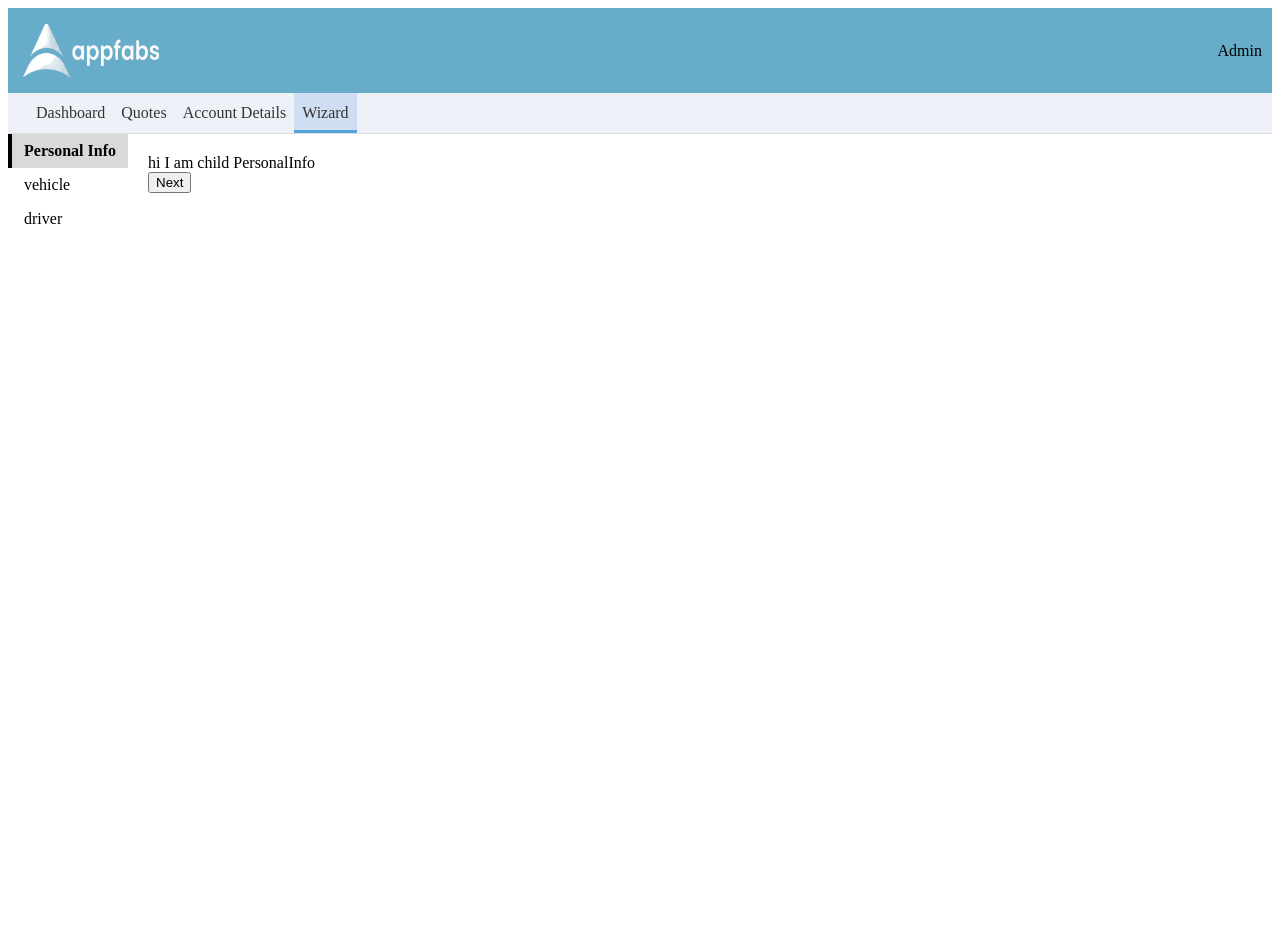
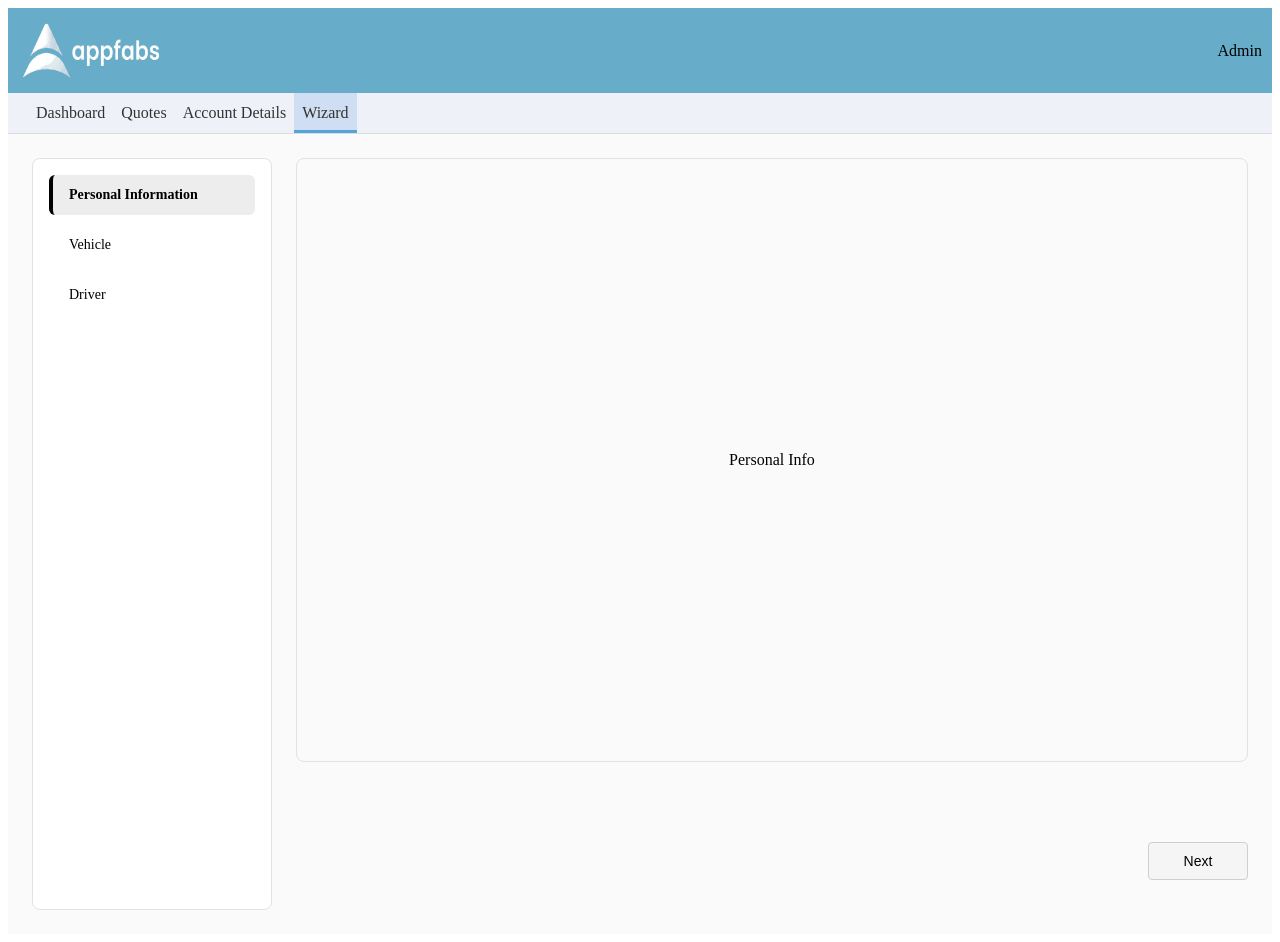
Before and after one commit to madhanmohan047/producerportal, a React (Create React App) app: page /wizard in a window 1280 px wide. Before the commit the page ends 800 px from the top, so only its background shows below. Built offline with nearby package versions, Linux system fonts and the light colour scheme; no server answers.

Commit message:
wizard updates

```diff
--- a/src/assets/variables.scss
+++ b/src/assets/variables.scss
@@ -8,6 +8,7 @@
   --tab-button-color: #cfdef2;
   --hover-color: #dce4ef;
   --table-header-color: #f5f7fac6;
+  --nav-color: #000000;
 
   /* 📏 Spacing (margin / padding) */
   --space-xs: 4px;
--- /dev/null
+++ b/src/components/Wizard/Wizard.module.scss
@@ -0,0 +1,44 @@
+/* Wizard.module.scss */
+
+.wizard-container {
+  display: flex;
+  height: 100vh;
+  background-color: #fafafa;
+  padding: 24px;
+  gap: 24px;
+  box-sizing: border-box;
+  overflow: hidden;
+}
+
+.wizard-sidebar {
+  width: 240px;
+  background-color: #ffffff;
+  border: 1px solid #e2e2e2;
+  border-radius: 8px;
+  padding: 16px;
+  box-sizing: border-box;
+}
+
+.wizard-step {
+  padding: 12px 16px;
+  margin-bottom: 10px;
+  border-radius: 6px;
+  border-left: 4px solid transparent;
+  font-size: 14px;
+  transition: all 0.2s ease;
+}
+
+.wizard-step:hover {
+  background-color: #f5f5f5;
+}
+
+.active-step {
+  font-weight: 600;
+  background-color: #ededed;
+  border-left: 4px solid #000;
+}
+
+.wizard-content {
+  flex: 1;
+  height: 100%;
+}
--- a/src/components/Wizard/Wizard.tsx
+++ b/src/components/Wizard/Wizard.tsx
@@ -1,45 +1,43 @@
 import React, { useState } from "react";
 import { WizardProps } from "../../types/Wizardtype";
+import styles from "./Wizard.module.scss";
 
 export const Wizard = (wizardProps: WizardProps) => {
   // works also=>export const Wizard = ({ steps, location }: WizardProps) => {
+
   const [currentIndex, setCurrentIndex] = useState(0);
+
   const currentStep = wizardProps.steps[currentIndex];
   const CurrentComponent = currentStep.component;
+
   const goNext = () => {
     if (currentIndex < wizardProps.steps.length - 1) {
       setCurrentIndex(currentIndex + 1);
     }
   };
+
   const goBack = () => {
     if (currentIndex > 0) {
       setCurrentIndex(currentIndex - 1);
     }
   };
+
   return (
-    <div style={{ display: "flex" }}>
-      <div>
+    <div className={styles["wizard-container"]}>
+      <div className={styles["wizard-sidebar"]}>
         {wizardProps.steps.map((step, index) => (
           <div
             key={step.id}
-            style={{
-              padding: "8px 12px",
-              cursor: "default",
-              fontWeight: index === currentIndex ? "bold" : "normal",
-              backgroundColor:
-                index === currentIndex ? "#d9d9d9" : "transparent",
-              borderLeft:
-                index === currentIndex
-                  ? "4px solid #000"
-                  : "4px solid transparent",
-            }}
+            className={`${styles["wizard-step"]} ${
+              index === currentIndex ? styles["active-step"] : ""
+            }`}
           >
             {step.wizardPageConfig.title}
           </div>
         ))}
       </div>
 
-      <div style={{ margin: "20px" }}>
+      <div className={styles["wizard-content"]}>
         {CurrentComponent ? (
           <CurrentComponent
             step={currentStep}
--- /dev/null
+++ b/src/components/Wizard/WizardPage/Wizardpage.module.scss
@@ -0,0 +1,40 @@
+/* WizardPage.module.scss */
+
+.wizard-page {
+  display: flex;
+  flex-direction: column;
+  height: 100%;
+}
+
+.wizard-page-content {
+  flex: 0 0 80%;
+  border: 1px solid #e2e2e2;
+  border-radius: 8px;
+
+  display: flex;
+  align-items: center;
+  justify-content: center;
+}
+
+.wizard-page-actions {
+  flex: 0 0 20%;
+  display: flex;
+  justify-content: space-between;
+  align-items: center;
+  width: 100%;
+  padding-top: 24px;
+}
+
+.wizard-button {
+  min-width: 100px;
+  padding: 10px 18px;
+  border: 1px solid #cfcfcf;
+  background-color: #f5f5f5;
+  cursor: pointer;
+  font-size: 14px;
+  border-radius: 4px;
+}
+
+.wizard-button:hover {
+  background-color: #e9e9e9;
+}
--- /dev/null
+++ b/src/components/Wizard/WizardPage/Wizardpage.tsx
@@ -0,0 +1,38 @@
+import React from "react";
+import { WizardPageProps } from "../../../types/Wizardtype";
+import styles from "./Wizardpage.module.scss";
+
+const WizardPage = (wizardPageProps: WizardPageProps) => {
+  return (
+    <div className={styles["wizard-page"]}>
+      <div className={styles["wizard-page-content"]}>
+        {wizardPageProps.children}
+      </div>
+
+      <div className={styles["wizard-page-actions"]}>
+        <button
+          className={styles["wizard-button"]}
+          onClick={wizardPageProps.handlePrevious}
+          style={{
+            visibility:
+              wizardPageProps.step.wizardPageConfig.buttonProps.previous.label
+                .length > 0
+                ? "visible"
+                : "hidden",
+          }}
+        >
+          {wizardPageProps.step.wizardPageConfig.buttonProps.previous.label}
+        </button>
+
+        <button
+          className={styles["wizard-button"]}
+          onClick={wizardPageProps.handleNext}
+        >
+          {wizardPageProps.step.wizardPageConfig.buttonProps.next.label}
+        </button>
+      </div>
+    </div>
+  );
+};
+
+export default WizardPage;
--- a/src/components/Wizard/Wizardpage.tsx
+++ /dev/null
@@ -1,27 +0,0 @@
-import React from "react";
-import { WizardPageProps } from "../../types/Wizardtype";
-import { Button } from "../common";
-
-const WizardPage = (wizardPageProps: WizardPageProps) => {
-  return (
-    <>
-      {wizardPageProps.children}
-
-      <div>
-        <button onClick={wizardPageProps.handleNext}>
-          {wizardPageProps.step.wizardPageConfig.buttonProps.next.label}
-        </button>
-      </div>
-
-      <div>
-        {wizardPageProps.step.wizardPageConfig.buttonProps.previous.label
-          .length > 0 && (
-          <button onClick={wizardPageProps.handlePrevious}>
-            {wizardPageProps.step.wizardPageConfig.buttonProps.previous.label}
-          </button>
-        )}
-      </div>
-    </>
-  );
-};
-export default WizardPage;
--- a/src/pages/PAWizard/PAWizard.tsx
+++ b/src/pages/PAWizard/PAWizard.tsx
@@ -2,14 +2,11 @@ import React from "react";
 import { WizardProps } from "../../types/Wizardtype";
 import { Wizard } from "../../components/Wizard/Wizard";
 import { PASteps } from "./steps/PASteps";
-import { Location, useLocation } from "react-router-dom";
+import { useLocation } from "react-router-dom";
 
 export const PAWizard = () => {
   const location = useLocation();
-  const pawizardProps: WizardProps = {
-    steps: PASteps,
-    location: location,
-  };
+
   return (
     <div>
       <Wizard steps={PASteps} location={location} />
--- a/src/pages/PAWizard/steps/DriverStep/DriverStep.tsx
+++ b/src/pages/PAWizard/steps/DriverStep/DriverStep.tsx
@@ -1,5 +1,6 @@
 import React from "react";
-import WizardPage from "../../../../components/Wizard/Wizardpage";
+import { DriverComponent } from "../../../../components/DriverComponent/DriverComponent";
+import WizardPage from "../../../../components/Wizard/WizardPage/Wizardpage";
 import { WizardPageProps } from "../../../../types/Wizardtype";
 
 const DriverStep = (wizardPageProps: WizardPageProps) => {
@@ -10,7 +11,7 @@ const DriverStep = (wizardPageProps: WizardPageProps) => {
       handleNext={wizardPageProps.handleNext}
       handlePrevious={wizardPageProps.handlePrevious}
     >
-      <div>hi I am child Driver</div>
+      <div>Driver Step</div>
     </WizardPage>
   );
 };
--- a/src/pages/PAWizard/steps/PASteps.tsx
+++ b/src/pages/PAWizard/steps/PASteps.tsx
@@ -10,8 +10,8 @@ export const PASteps: WizardStep[] = [
     route: "/personalInfo",
     component: PersonalInfoStep,
     wizardPageConfig: {
-      title: "Personal Info",
-      description: "Personal Info",
+      title: "Personal Information",
+      description: "Personal Information",
       buttonProps: {
         next: {
           label: "Next",
@@ -28,8 +28,8 @@ export const PASteps: WizardStep[] = [
     route: "/personalInfo",
     component: VehicleStep,
     wizardPageConfig: {
-      title: "vehicle",
-      description: "vehicle",
+      title: "Vehicle",
+      description: "Vehicle",
       buttonProps: {
         next: {
           label: "Next",
@@ -46,8 +46,8 @@ export const PASteps: WizardStep[] = [
     route: "/personalInfo",
     component: DriverStep,
     wizardPageConfig: {
-      title: "driver",
-      description: "driver",
+      title: "Driver",
+      description: "Driver",
       buttonProps: {
         next: {
           label: "Submit",
--- a/src/pages/PAWizard/steps/Personalinfo/PersonalInfoStep.tsx
+++ b/src/pages/PAWizard/steps/Personalinfo/PersonalInfoStep.tsx
@@ -1,5 +1,6 @@
 import React from "react";
-import WizardPage from "../../../../components/Wizard/Wizardpage";
+import { Contact } from "../../../../components/ContactComponent/ContactComponent";
+import WizardPage from "../../../../components/Wizard/WizardPage/Wizardpage";
 import { WizardPageProps } from "../../../../types/Wizardtype";
 
 const PersonalInfoStep = (wizardPageProps: WizardPageProps) => {
@@ -10,7 +11,7 @@ const PersonalInfoStep = (wizardPageProps: WizardPageProps) => {
       handleNext={wizardPageProps.handleNext}
       handlePrevious={wizardPageProps.handlePrevious}
     >
-      <div>hi I am child PersonalInfo</div>
+      <div>Personal Info</div>
     </WizardPage>
   );
 };
--- a/src/pages/PAWizard/steps/VehicleStep/VehicleStep.tsx
+++ b/src/pages/PAWizard/steps/VehicleStep/VehicleStep.tsx
@@ -1,6 +1,6 @@
 import React from "react";
 
-import WizardPage from "../../../../components/Wizard/Wizardpage";
+import WizardPage from "../../../../components/Wizard/WizardPage/Wizardpage";
 import { WizardPageProps } from "../../../../types/Wizardtype";
 
 const VehicleStep = (wizardPageProps: WizardPageProps) => {
@@ -11,7 +11,7 @@ const VehicleStep = (wizardPageProps: WizardPageProps) => {
       handleNext={wizardPageProps.handleNext}
       handlePrevious={wizardPageProps.handlePrevious}
     >
-      <div>hi I am child vehicle</div>
+      <div>Vehicle Step</div>
     </WizardPage>
   );
 };
```
